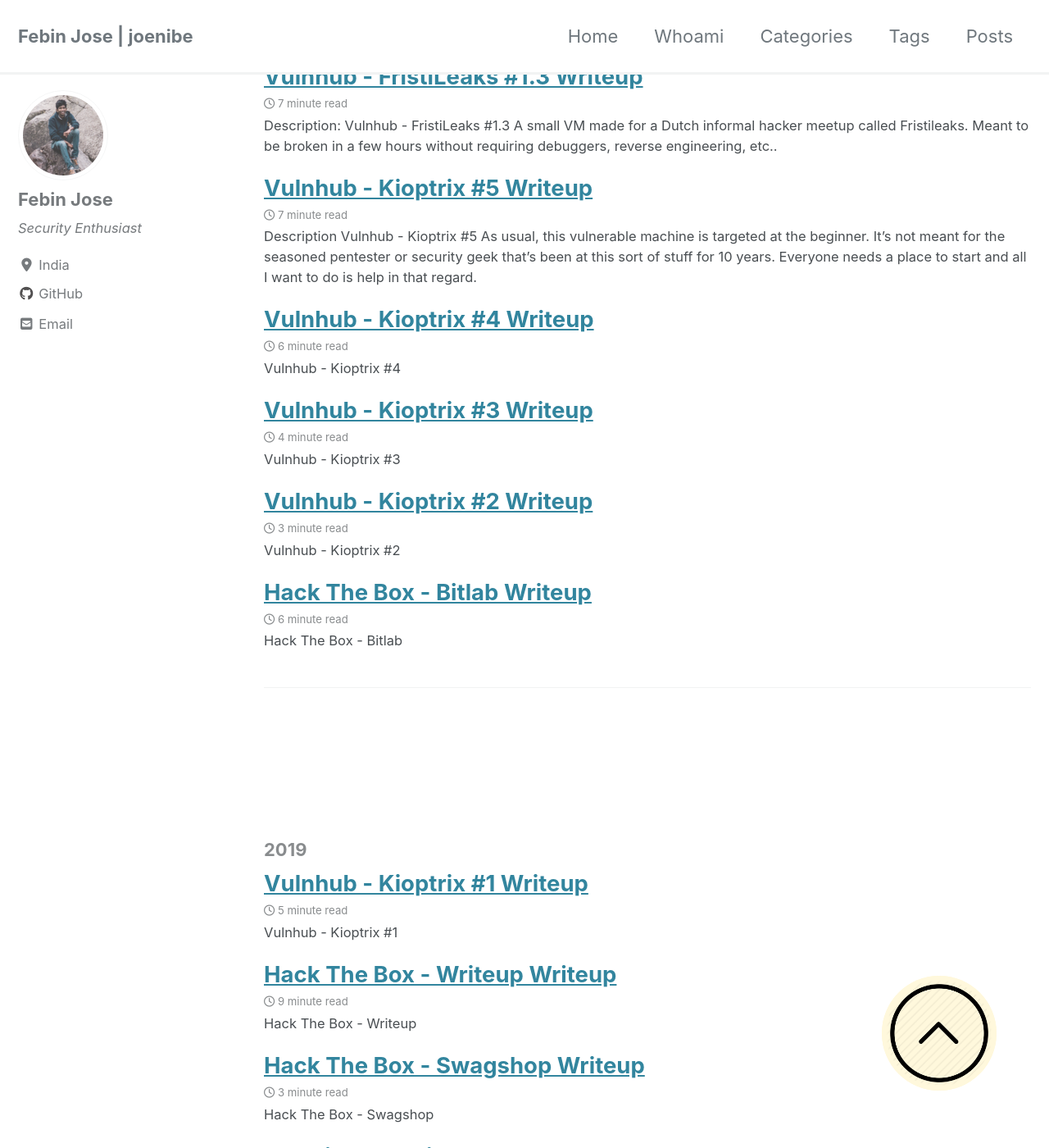
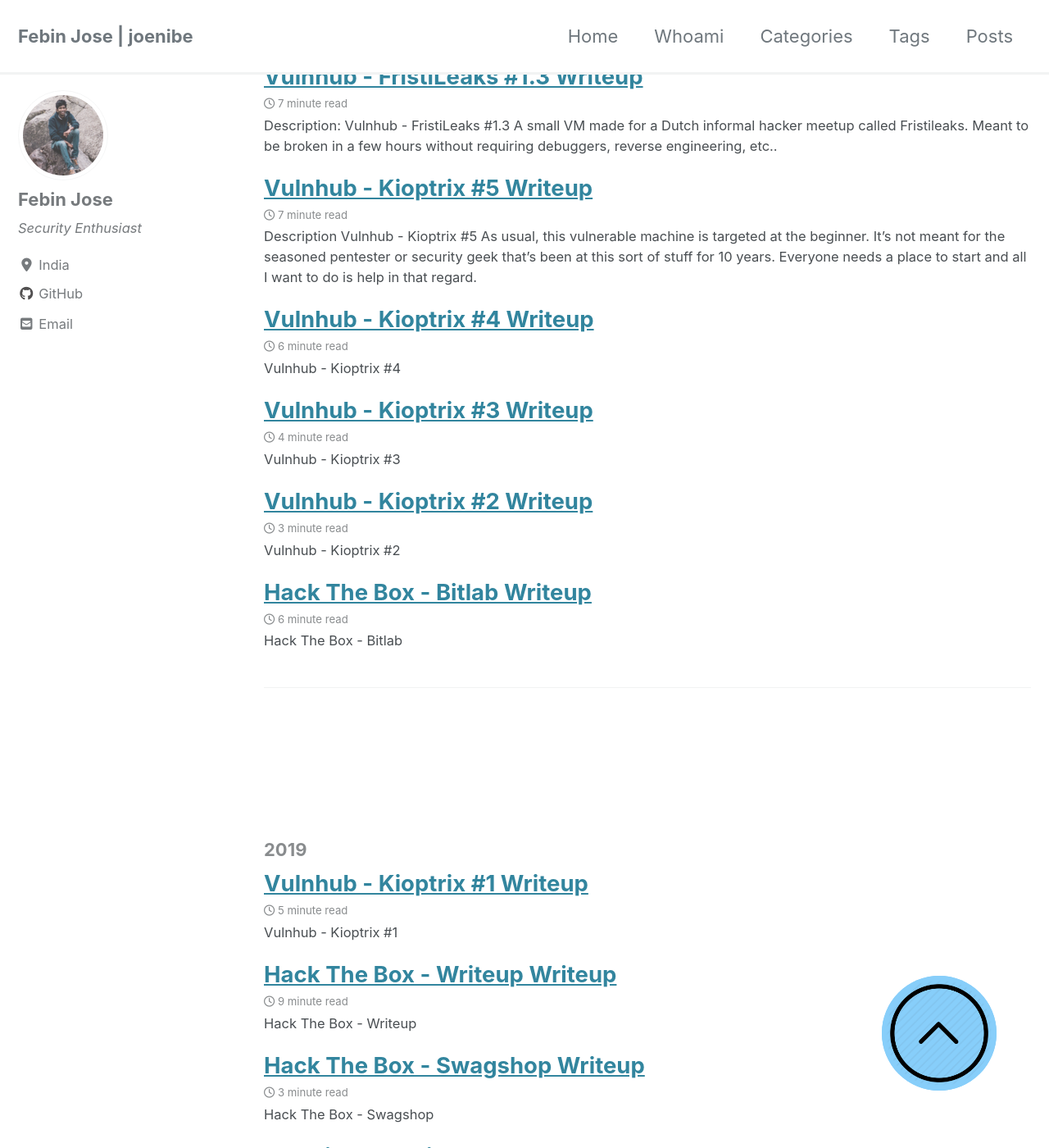
Before and after one commit to JoeNibe/JoeNibe.github.io, a Jekyll site: the page built from _pages/year-archive.md, in a window 1280 px wide and 1400 px high, scrolled down 505 px. Shown: the whole window at 82% size. Built offline with Jekyll 4.4.1, drawn with Linux system fonts in a browser that asks for light colours; cached includes are drawn as plain includes; nearby versions of some CDN libraries.

Commit message:
Update _page.scss

```diff
--- a/_sass/minimal-mistakes/_page.scss
+++ b/_sass/minimal-mistakes/_page.scss
@@ -362,7 +362,7 @@
   text-transform: uppercase;
   text-align: right;
   text-decoration: none;*/
-  background-color:cornsilk;
+  background-color:lightskyblue;
   position: fixed; /* Fixed/sticky position */
   bottom: 5%; /* Place the button at the bottom of the page */
   right: 5%;/* Place the button 30px from the right */
```
